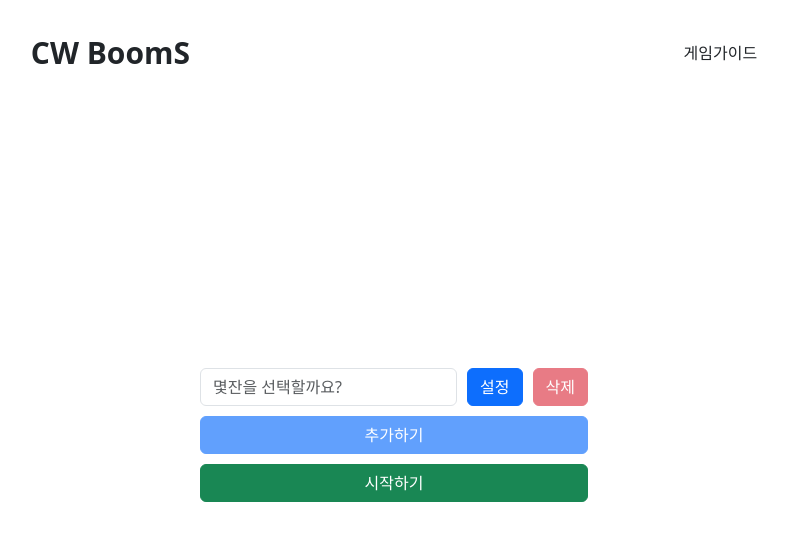
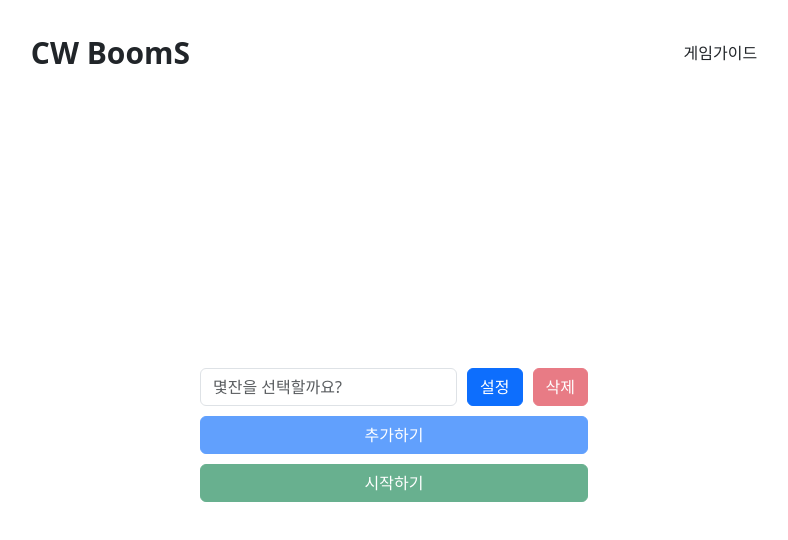
Before and after one commit to ChungwonJ/booms, a Next.js app: page /Choice in a window 1280 px wide. Shown: the top 540 px of the page, without its empty margins (246-1034 px from the left). Built offline with nearby package versions, Linux system fonts and the light colour scheme.

Commit message:
조건수정

```diff
--- a/components/templates/ChoiceInput.js
+++ b/components/templates/ChoiceInput.js
@@ -1,4 +1,4 @@
-import React, { useState,useEffect } from 'react';
+import React, { useState, useEffect } from 'react';
 import UserBtn from '../atoms/button/UserBtn';
 import DrinkOrganisms from '../organisms/DrinkOrganisms';
 import { useRouter } from 'next/router';
@@ -7,12 +7,12 @@ import { setQuanity } from '@/redux/Store';
 import { useTranslation } from 'react-i18next';
 
 function ChoiceInput(props) {
-    const { t } = useTranslation();
+  const { t } = useTranslation();
   const dispatch = useDispatch();
   const router = useRouter()
   const [quanity, setquanity] = useState(['']); // 입력 값들을 담을 상태
   const [select, setSelect] = useState(false)
-console.log('quanity : ' ,quanity)
+  console.log('quanity : ', quanity)
   // 새로운 입력 추가
   const handleAddInput = () => {
     setquanity([...quanity, '']);
@@ -34,7 +34,7 @@ console.log('quanity : ' ,quanity)
   };
 
   const handleClick = () => {
-    if ( quanity.some((value) => value.trim() === '')) {
+    if (quanity.some((value) => value.trim() === '')) {
       alert(t('choice1'))
       return
     }
@@ -72,6 +72,7 @@ console.log('quanity : ' ,quanity)
           />
         </div>
         <UserBtn
+          disabled={select === false}
           onClick={() => { handleClick() }}
           btnTxt={t('main4')}
           variant="success"
--- a/components/templates/DrinkInput.js
+++ b/components/templates/DrinkInput.js
@@ -7,7 +7,7 @@ import { setDrinkValue } from '@/redux/Store';
 import { useTranslation } from 'react-i18next';
 
 function DrinkInput() {
-    const { t } = useTranslation();
+  const { t } = useTranslation();
   const dispatch = useDispatch();
   const router = useRouter()
   const [drinkInput, setdrinkInput] = useState(['']); // 입력 값들을 담을 상태
@@ -69,6 +69,7 @@ function DrinkInput() {
         </div>
         <UserBtn
           onClick={() => { handleClick() }}
+          disabled={select === false}
           btnTxt={t('main4')}
           variant="success"
         />
```
